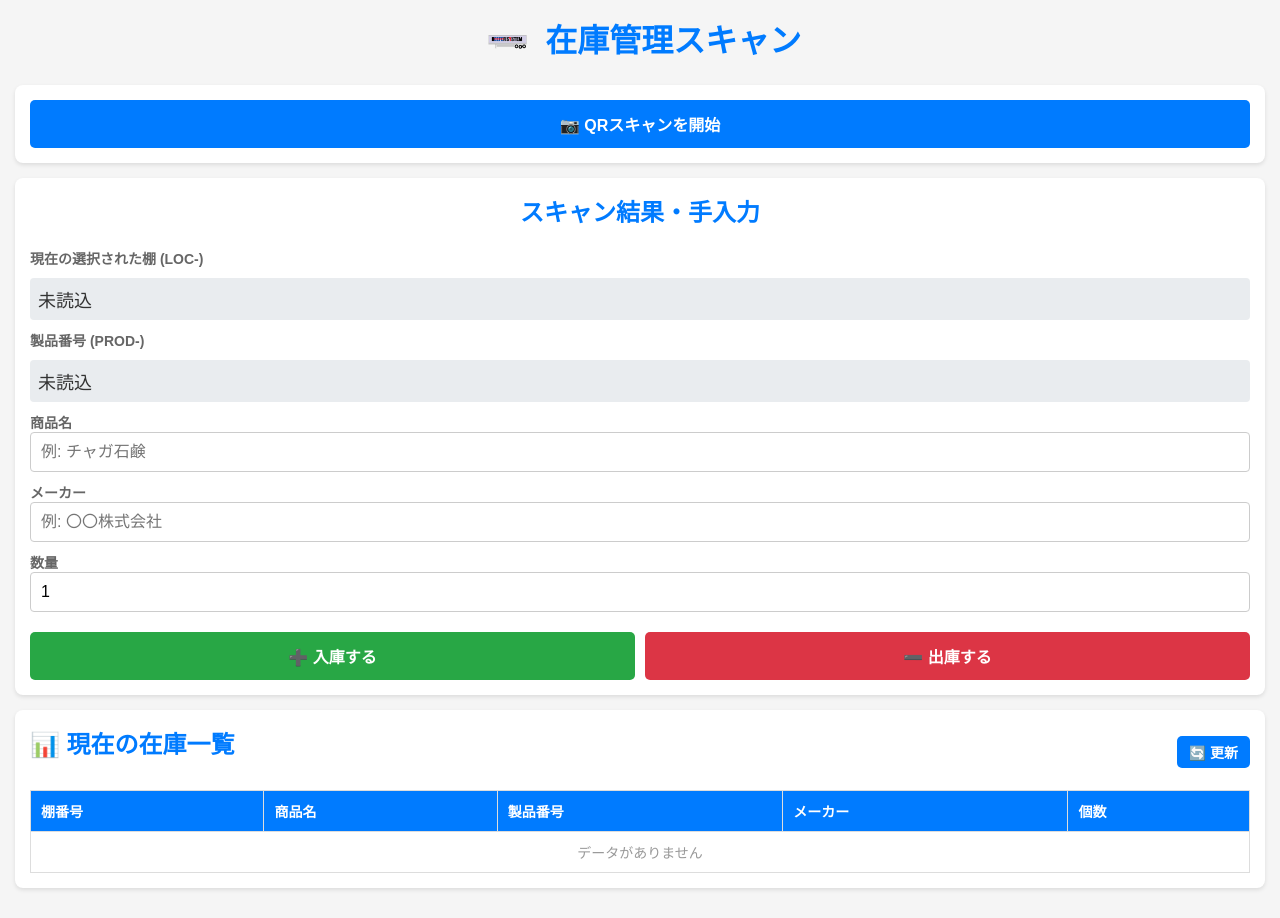
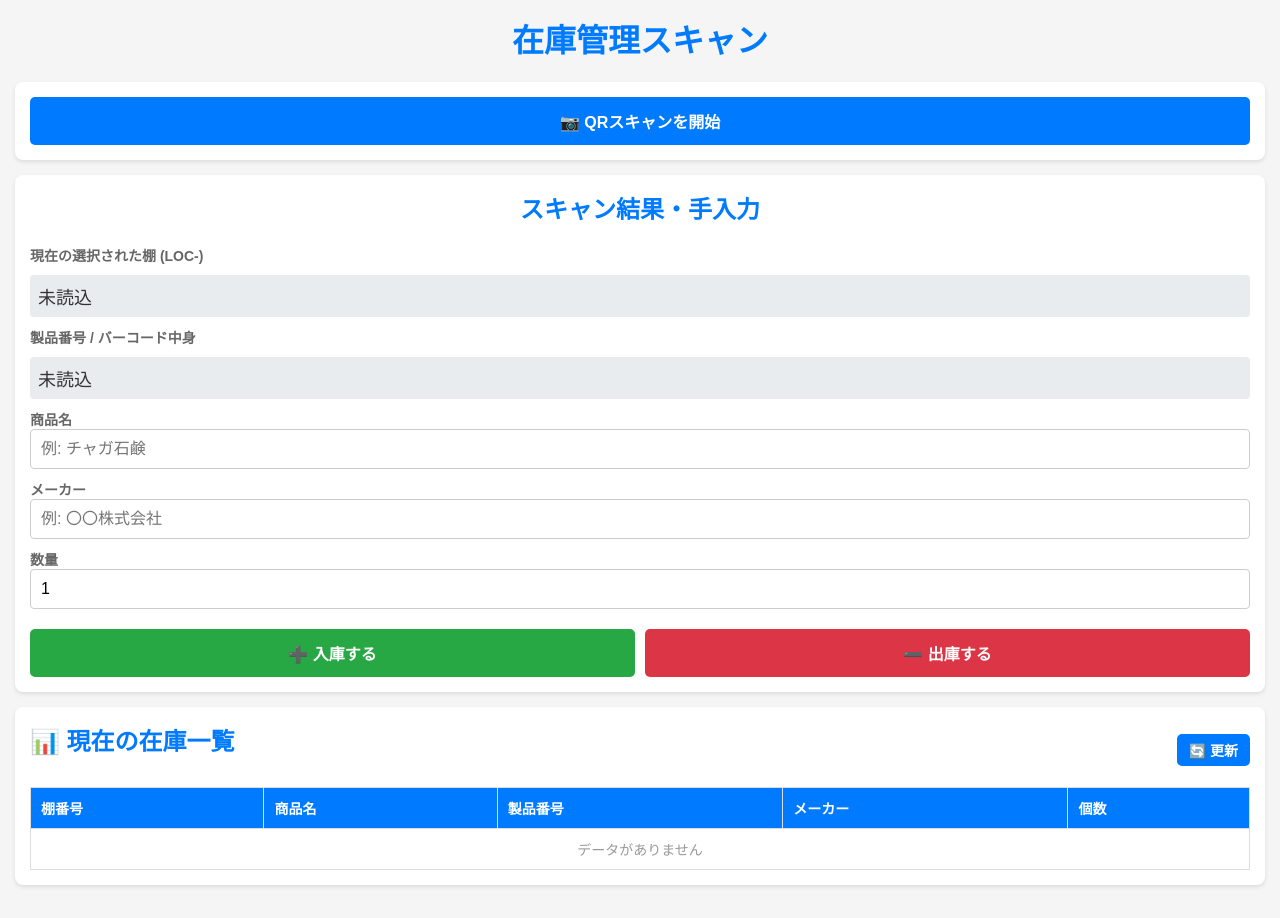
Before and after one commit to Aki6878/stock-system, a website: page public/index.html in a window 1280 px wide. Drawn offline with Linux system fonts and the light colour scheme; no server answers.

Commit message:
index.html

```diff
--- a/public/index.html
+++ b/public/index.html
@@ -29,7 +29,7 @@
 </head>
 <body>
 
-    <h1><img src="logo.gif" alt="ロゴ" style="height: 40px; vertical-align: middle; margin-right: 10px;">在庫管理スキャン</h1>
+    <h1>在庫管理スキャン</h1>
 
     <div class="card">
         <button class="btn" id="start-btn" onclick="startScan()">📷 QRスキャンを開始</button>
@@ -43,7 +43,7 @@
             <div id="shelf-view" class="data-display">未読込</div>
         </div>
         <div>
-            <span class="label">製品番号 (PROD-)</span>
+            <span class="label">製品番号 / バーコード中身</span>
             <div id="product-view" class="data-display">未読込</div>
         </div>
 
@@ -107,16 +107,16 @@
                 { facingMode: "environment" },
                 { fps: 10, qrbox: { width: 250, height: 250 } },
                 (decodedText) => {
+                    // もし「LOC-」から始まる場合は棚として認識
                     if (decodedText.startsWith("LOC-")) {
                         currentShelf = decodedText;
                         document.getElementById("shelf-view").innerText = decodedText;
                         vibrateDevice();
-                    } else if (decodedText.startsWith("PROD-")) {
+                    } else {
+                        // それ以外のQRコードはすべて製品番号として認識する（制限を解除）
                         currentProduct = decodedText;
                         document.getElementById("product-view").innerText = decodedText;
                         vibrateDevice();
-                    } else {
-                        alert("無効なQRコードです: " + decodedText);
                     }
                 },
                 (errorMessage) => { }
```
